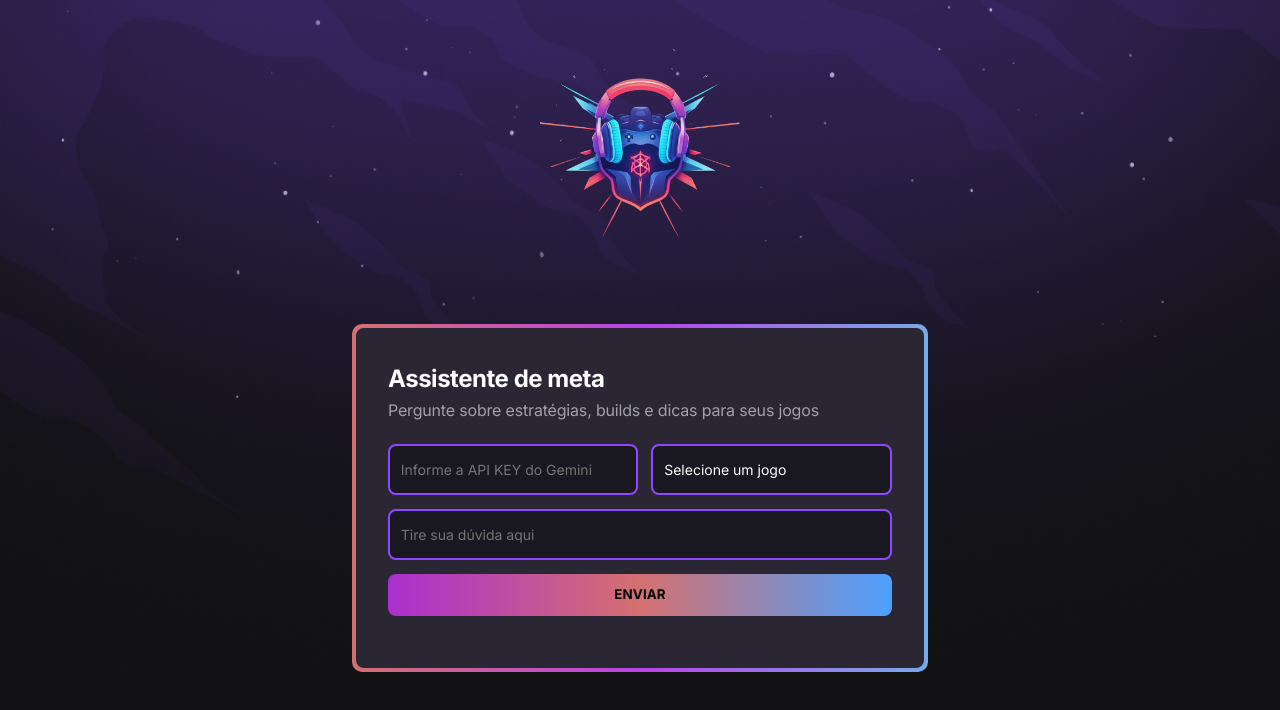
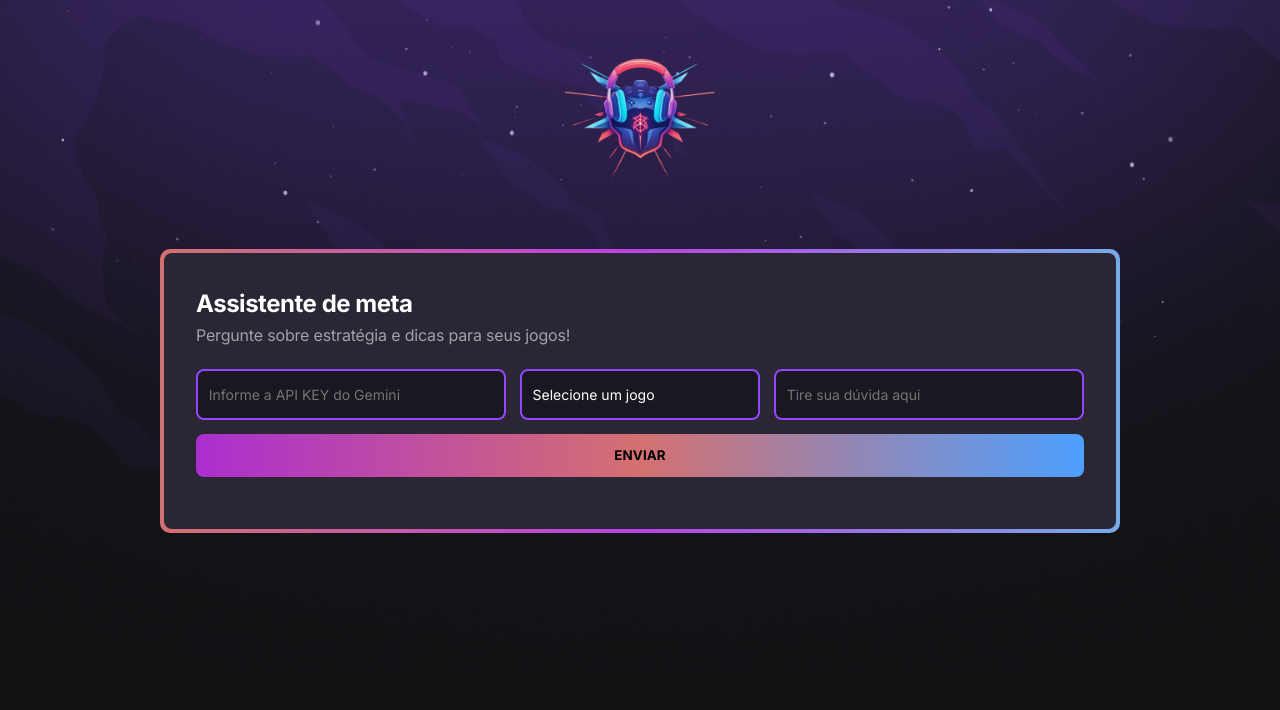
Before and after one commit to lloracny/Assistente-Meta, a plain HTML site: page index.html in a window 1280 px wide. Drawn offline with Linux system fonts and the light colour scheme.

Commit message:
Melhorias no CSS

```diff
--- a/index.css
+++ b/index.css
@@ -11,7 +11,7 @@ body{
     background-repeat: no-repeat;
     background-size: 100% auto;
     background-position: top center;
-    background-color: rgb(0, 0, 0);
+    background-color: rgb(0, 0, 0, 0.93);
     color: white;
 }
 
@@ -27,14 +27,15 @@ header{
 
 /*Dentro do header tem imagem */
 header img {
-    width: 200px;
+    width: 150px;
+    border-radius: 100px;
     display: block;
     margin: 0 auto;
 }
 
-main{
-    max-width: 36rem;
-    width: 90%;
+main {
+    max-width: 60rem; /* bem largona, ideal pra desktops */
+    width: 95%;
     margin: 1.5rem auto;
 }
 
--- a/index.html
+++ b/index.html
@@ -20,7 +20,7 @@
         <section>
             <div>
                 <h2>Assistente de meta</h2>
-                <p>Pergunte sobre estratégias, builds e dicas para seus jogos </p>
+                <p>Pergunte sobre estratégia e dicas para seus jogos! </p>
 
                 <form id="form">
                     <input id="apiKey" type="password" placeholder="Informe a API KEY do Gemini" required>
```
